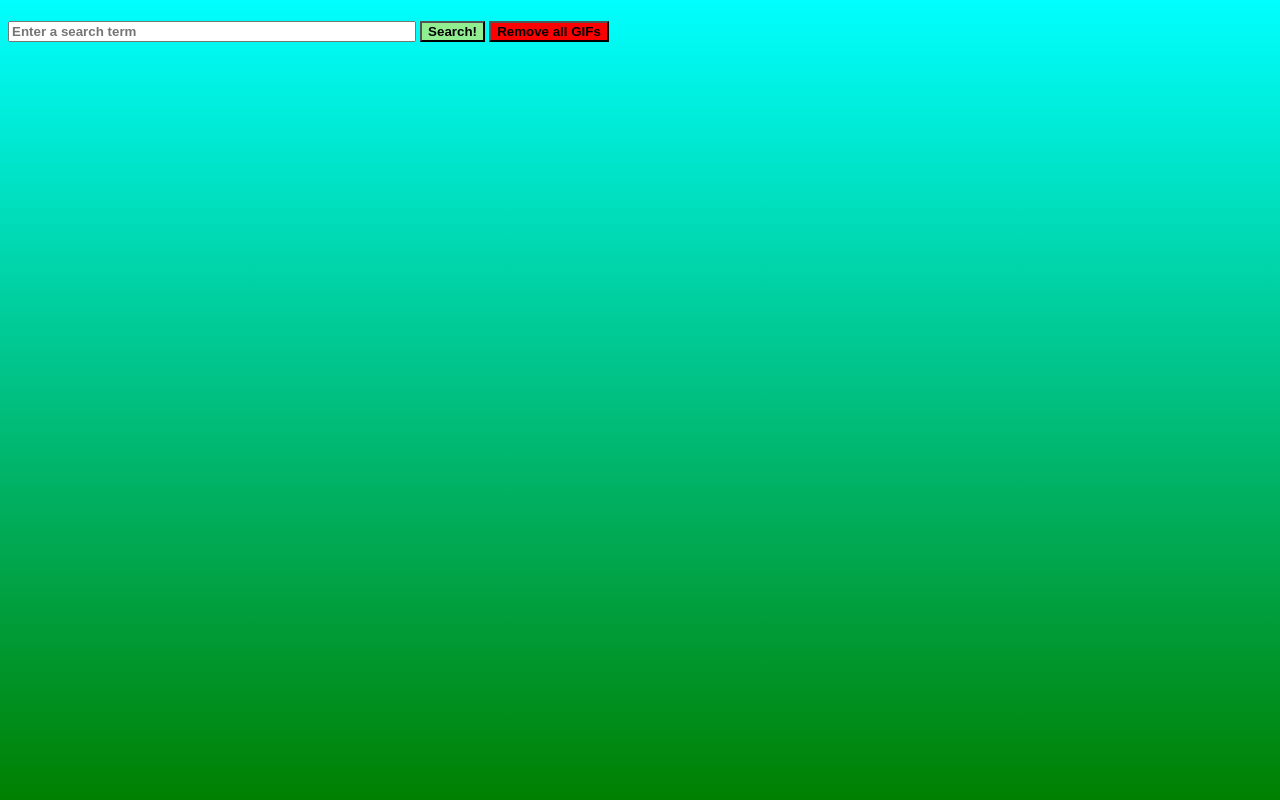
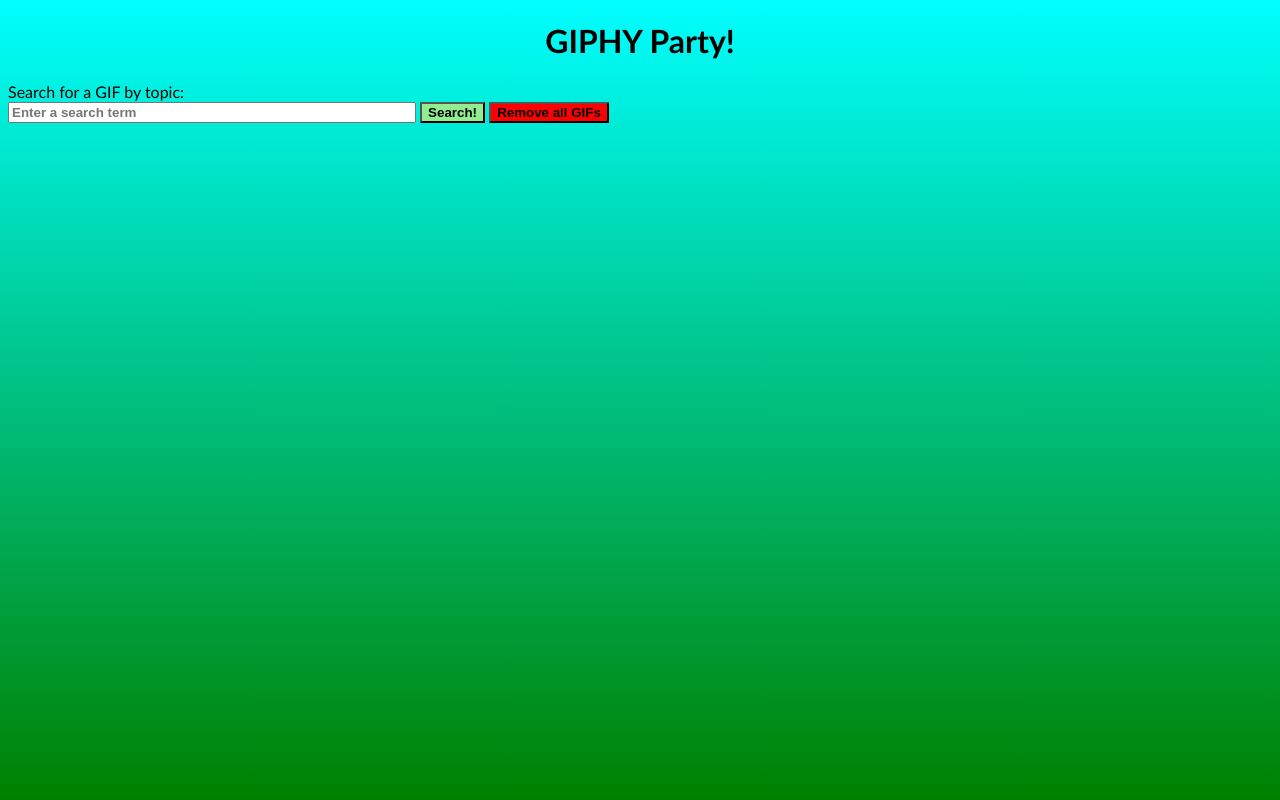
Before and after one commit to iam8/14.3.13-Giphy-Party, a plain HTML site: page index.html in a window 1280 px wide. Drawn offline with nearby package versions, Linux system fonts and the light colour scheme.

Commit message:
Added a page header, a label for the search bar, and removed class from #gif-section element

```diff
--- a/index.html
+++ b/index.html
@@ -13,20 +13,20 @@
 
 <body>
 
+    <h1>GIPHY Party!</h1>
+
     <form id="search-form" action="" method="get">
-        <label for="search-input"></label>
+        <label for="search-input">Search for a GIF by topic:</label>
+        <br>
         <input id="search-input" type="text" placeholder="Enter a search term">
 
         <input id="submit-input" type="submit" value="Search!">
         <input id="remove-gifs" type="button" value="Remove all GIFs">
     </form>
 
-
-
-    <div id="gif-section" class="all-gif-container">
+    <div id="gif-section">
 
     </div>
-
 
     <script src="https://code.jquery.com/jquery-3.6.1.js" integrity="sha256-3zlB5s2uwoUzrXK3BT7AX3FyvojsraNFxCc2vC/7pNI=" crossorigin="anonymous"></script>
     <script src="https://unpkg.com/axios/dist/axios.js"></script>
```
